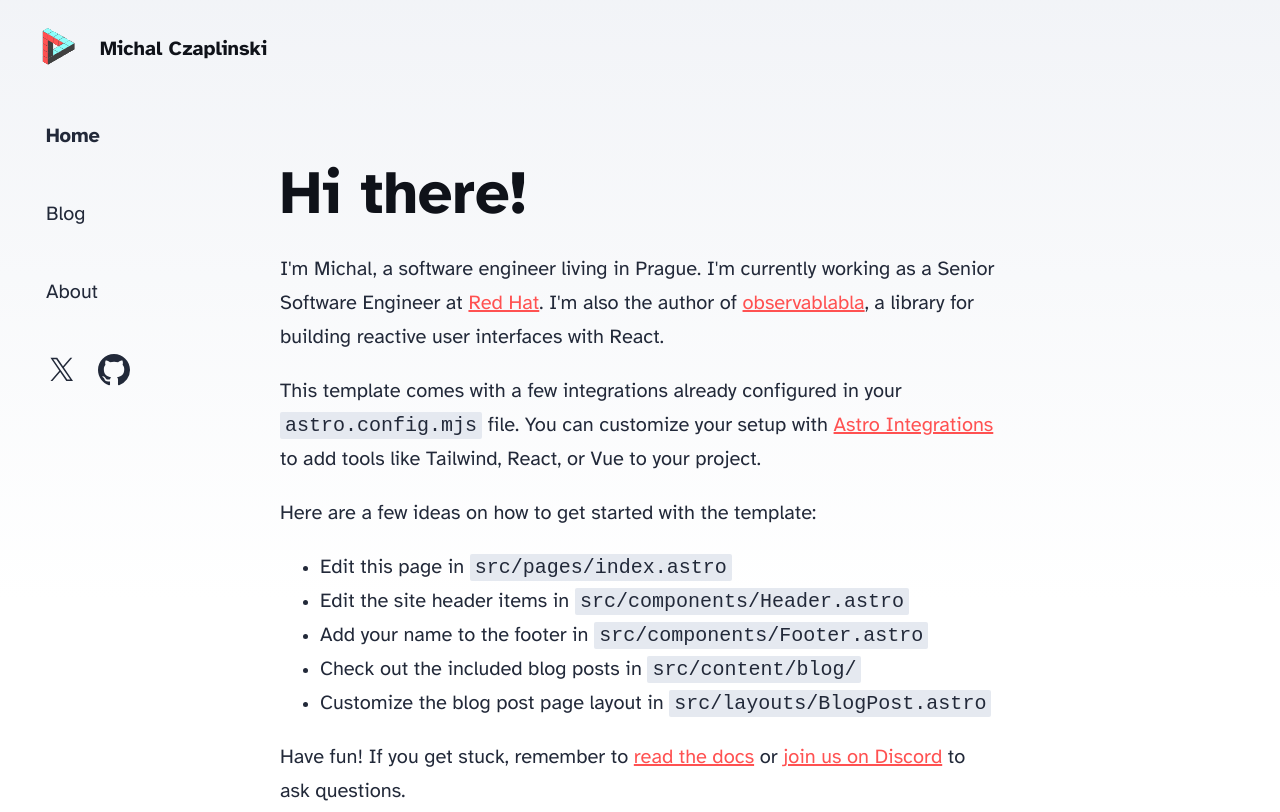
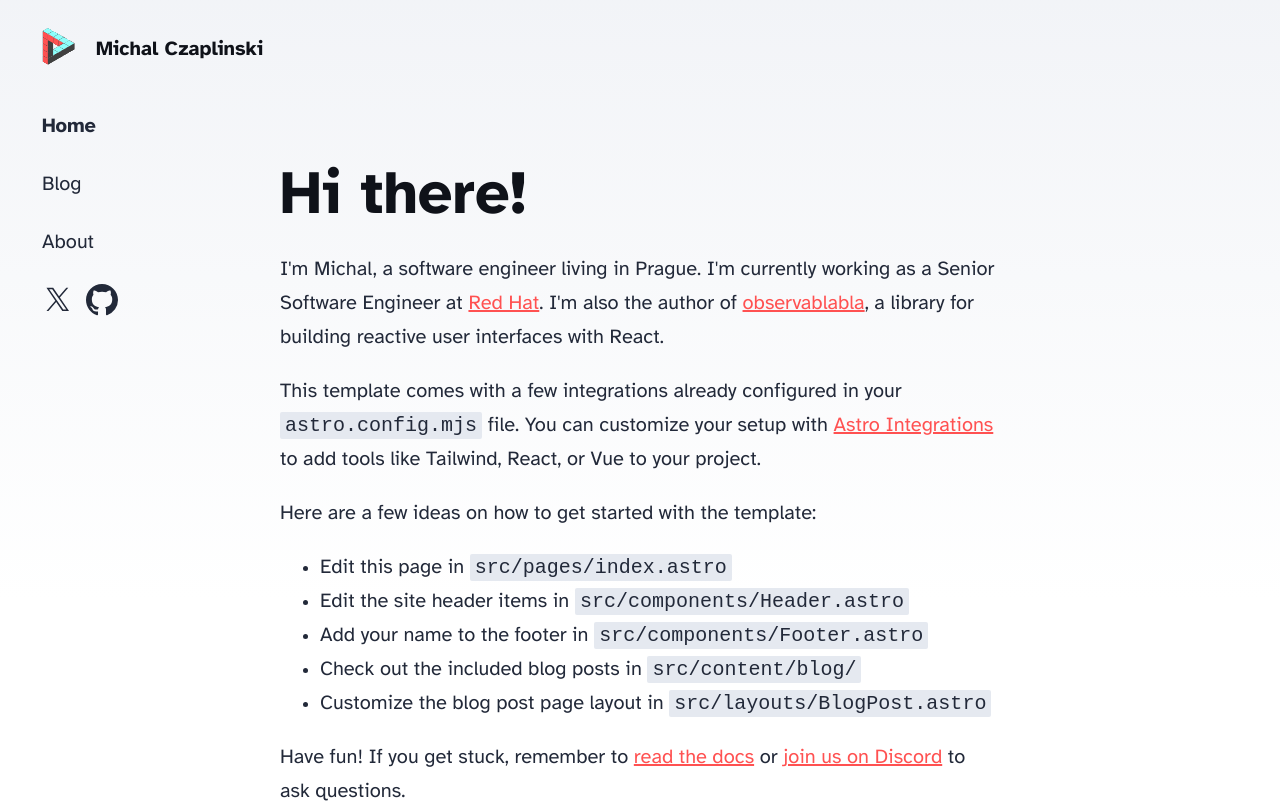
Before and after one commit to michalczaplinski/czaplinski.io, an Astro site: page / in a window 1280 px wide. Shown: the top 812 px of the page. Built offline with nearby package versions, Linux system fonts and the light colour scheme; Astro itself is replaced by a stand-in of ours.

Commit message:
Adjust padding in Header component navigation links for improved spacing and aesthetics.

```diff
--- a/src/components/Header.astro
+++ b/src/components/Header.astro
@@ -104,7 +104,7 @@ import { SITE_TITLE } from "../consts";
 
   .header-nav a,
   .navigation-links a {
-    padding: 1em 0.5em;
+    padding: 0.5em 0.3em;
     color: var(--black);
     border-bottom: 4px solid transparent;
     text-decoration: none;
```
